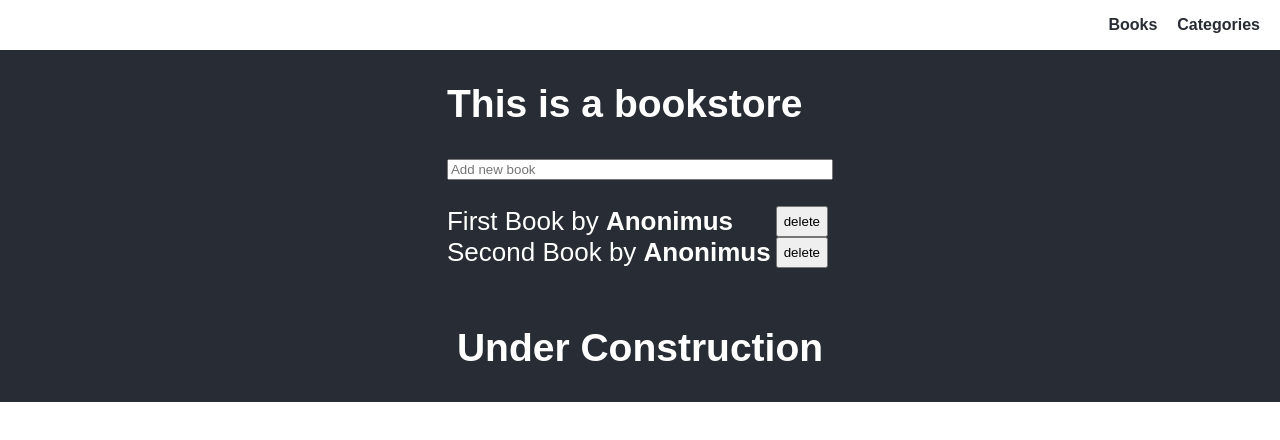
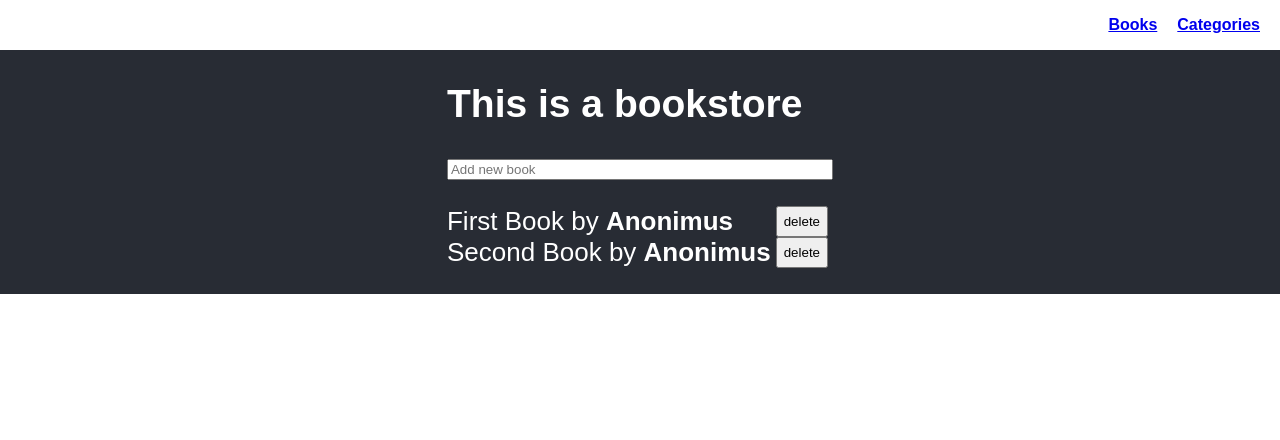
Before and after one commit to marilirulita/bookstore, a React (Create React App) app: page / in a window 1280 px wide. Shown: the top 440 px of the page. Built offline with nearby package versions, Linux system fonts and the light colour scheme.

Commit message:
Add routes

```diff
--- a/package.json
+++ b/package.json
@@ -9,6 +9,7 @@
     "react": "^17.0.2",
     "react-dom": "^17.0.2",
     "react-redux": "^7.2.6",
+    "react-router-dom": "^6.2.1",
     "react-scripts": "5.0.0",
     "web-vitals": "^2.1.4"
   },
--- a/src/App.js
+++ b/src/App.js
@@ -1,3 +1,4 @@
+import { Routes, Route } from 'react-router-dom';
 import Books from './components/Books';
 import Categories from './components/Categories';
 import Navbar from './components/Navbar';
@@ -8,8 +9,10 @@ function App() {
     <div className="App">
       <Navbar />
       <header className="App-header">
-        <Books />
-        <Categories />
+        <Routes>
+          <Route path="/" element={<Books />} />
+          <Route path="categories" element={<Categories />} />
+        </Routes>
       </header>
     </div>
   );
--- a/src/components/Categories.js
+++ b/src/components/Categories.js
@@ -1,5 +1,3 @@
-const Categories = () => {
-  return <h2>Under Construction</h2>
-}
+const Categories = () => <h2>Under Construction</h2>;
 
-export default Categories
+export default Categories;
--- a/src/components/Navbar.js
+++ b/src/components/Navbar.js
@@ -1,10 +1,10 @@
-const Navbar = () => {
-  return (
-    <ul className="navbar">
-      <li>Books</li>
-      <li>Categories</li>
-    </ul>
-  )
-}
+import { Link } from 'react-router-dom';
 
-export default Navbar
+const Navbar = () => (
+  <ul className="navbar">
+    <li><Link to="/">Books</Link></li>
+    <li><Link to="/categories">Categories</Link></li>
+  </ul>
+);
+
+export default Navbar;
--- a/src/index.js
+++ b/src/index.js
@@ -1,11 +1,14 @@
 import React from 'react';
 import ReactDOM from 'react-dom';
+import { BrowserRouter as Router } from 'react-router-dom';
 import './index.css';
 import App from './App';
 
 ReactDOM.render(
   <React.StrictMode>
-    <App />
+    <Router>
+      <App />
+    </Router>
   </React.StrictMode>,
   document.getElementById('root'),
 );
```
Also changed, not shown: src/App.css (line endings or trailing spaces), 1 other file (tests, documents, lock files or other folders).
